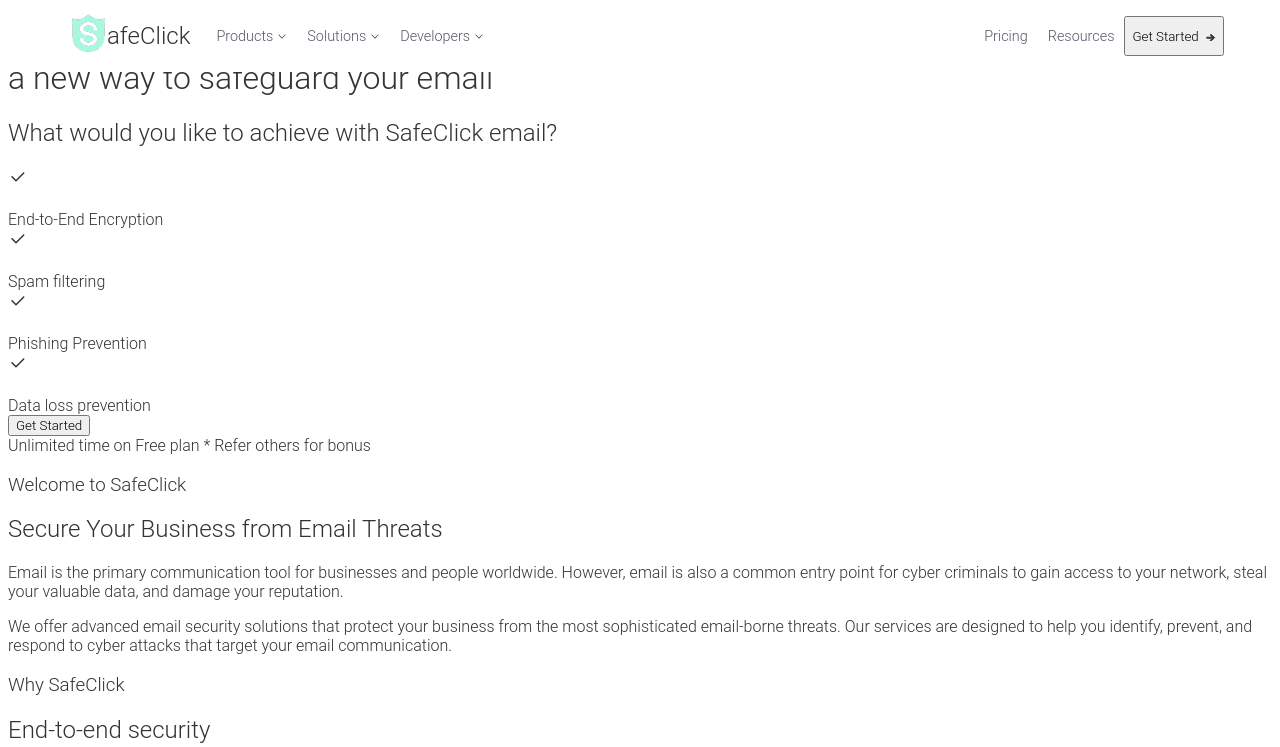
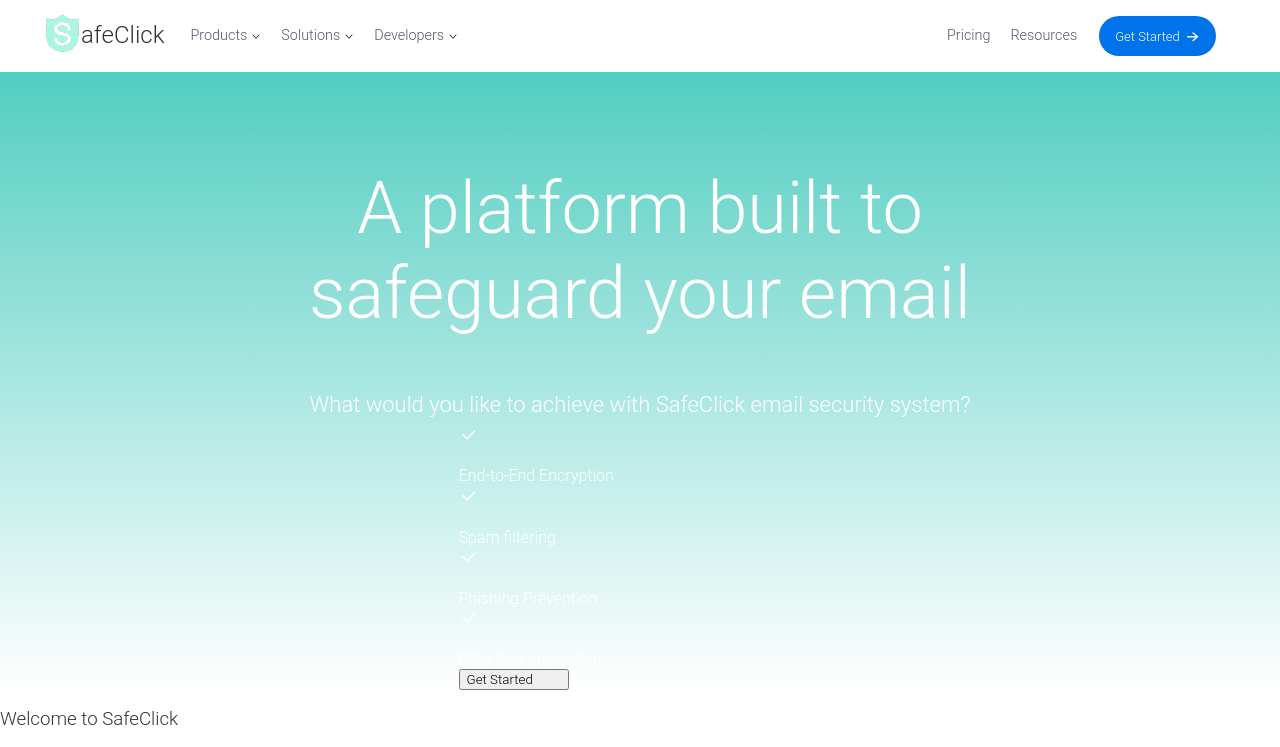
Before and after one commit to helenma0223234/mock-bussiness-static-landingpage, a plain HTML site: page index.html in a window 1280 px wide. Shown: the top 747 px of the page. Drawn offline with Linux system fonts and the light colour scheme.

Commit message:
hero section | fixed wrong css | next is grid

```diff
--- a/index.html
+++ b/index.html
@@ -6,8 +6,8 @@
   <link href="style.css" rel="stylesheet">
 </head>
 <body>
-    <div id="default-app-theme" class="default-app-theme">
-        <header class="SiteHeader">
+    <div class="default-app-theme">
+        <div class="SiteHeader">
             <div class="SiteHeader_wrapper">
                 <div class="SiteHeader_container">
                     <div class="SiteHeader-logo-wrapper">
@@ -43,11 +43,11 @@
                                 <span>Resources</span>
                             </div>
                             <div class="header-button-wrapper">
-                                <button class="signup-button xs disable-animation has-arrow" data-style="zoom-in" data-size="xl" type="button">
+                                <button class="signup-button-with-arrow ladda-button basic-blue xs">
                                     <span class="signup-text">Get Started</span>
                                     <span class="arrow-wrapper xs signup">
-                                        <svg width="10" height="14" viewBox="0 0 9 7" xmlns="http://www.w3.org/2000/svg" class="site-header-item-icon">
-                                            <path fill-rule="evenodd" clip-rule="evenodd" d="M4.628.616a.5.5 0 1 0-.64.768L6.203 3.23H.5a.5.5 0 0 0 0 1h5.612L3.988 6a.5.5 0 1 0 .64.769l3.23-2.693a.5.5 0 0 0 0-.768L4.628.616z"></path>
+                                        <svg width="10" height="14" viewBox="0 0 10 7" xmlns="http://www.w3.org/2000/svg" class="site-header-item-icon">
+                                            <path fill-rule="evenodd" clip-rule="evenodd" d="M 4.628 0.616 a 0.5 0.5 0 1 0 -0.64 0.768 L 6.203 3.23 H 0.5 a 0.5 0.5 0 0 0 0 1 h 5.612 L 3.988 6 a 0.5 0.5 0 1 0 0.64 0.769 l 3.23 -2.693 a 0.5 0.5 0 0 0 0 -0.768 L 4.628 0.616 Z"></path>
                                         </svg>
                                     </span>
                                 </button>
@@ -56,20 +56,21 @@
                     </nav>
                 </div>
             </div>
-        </header>
+        </div>
         <main id="main">
-            <div class="base-layout-component-1">
+            <div class="base-layout-component-1" style="color: rgb(255, 255, 255); background: linear-gradient(rgba(10, 185, 168, 0.868) -10%, rgb(255, 255, 255) 100%); padding-top: 40px;">
+                <div class="component-1-wrapper">
                     <div class="stars-canvas"></div>
-                <div class="paragraph-wrapper">
-                    <div class="title">
-                        <h1 class="core-title xxl">A platform built for
+                    <div class="paragraph-wrapper align-center">
+                        <div class="title" style="max-width: min(880px,1440px); margin-top:0px;">
+                            <h1 class="core-title xxl">A platform built to
                             <br>
-                        a new way to safeguard your email
+                            safeguard your email
                             </h1>
                         </div>
                         <div class="body">
                             <h2 class="paragraph-body lg">
-                        What would you like to achieve with SafeClick email?
+                            What would you like to achieve with SafeClick email security system?
                             </h2>
                         </div>
                     </div>
@@ -150,6 +151,7 @@
                                         </button>
                                         <div class="button-additional-text-below">
                                             Unlimited time on Free plan * Refer others for bonus
+                                        </div>
                                     </div>
                                 </div>
                             </div>
@@ -359,6 +361,9 @@
                     </div>
                 </div>
             </div>
+            <div class="base-layout-component-5 base-footer">
+                <div class="footer-desktop-wrapper"></div>
+            </div>
         </main>
     </div>
 </body>
--- a/style.css
+++ b/style.css
@@ -14,6 +14,8 @@
   font-size: 16px;
   color: #333;
   scroll-behavior: smooth;
+  margin: 0;
+  line-height: 1.15;
 }
 
 button,
@@ -21,7 +23,17 @@
   cursor: pointer;
 }
 
-.SiteHeader_container {
+.default-app-theme {
+  position:relative;
+  z-index: 1;
+  display: flex;
+}
+
+/* .SiteHeader{
+  display: block;
+} */
+
+.SiteHeader_wrapper {
   width: 100%;
   height: 72px;
   position: fixed;
@@ -31,31 +43,31 @@
   justify-content: center;
 }
 
-.SiteHeader .SiteHeader_container {
+.SiteHeader_container {
   width: 100%;
   position: fixed;
   height: 72px;
-  padding-left: 64px;
+  padding-left: 46px;
   padding-right: 64px;
   z-index: 555;
   background-color: #ffffff;
   transition: background-color 200ms ease;
-  top: 0;
   display: flex;
   align-items: center;
 }
 
-.SiteHeader .SiteHeader_container .SiteHeader-logo-wrapper {
+
+.SiteHeader-logo-wrapper {
   display: flex;
   align-items: center;
   margin-right: 1rem;
 }
 
 .SiteHeader-logo-wrapper h1 {
-  font-size: 1.5rem; /* or any other font size you prefer */
+  font-size: 1.5rem;
 }
 
-.SiteHeader .SiteHeader_container .SiteHeader-logo-wrapper img {
+.SiteHeader-logo-wrapper img {
   height: 38px;
   width: 33px;
   margin-right: 2px;
@@ -63,7 +75,7 @@
   justify-self: baseline;
 }
 
-.SiteHeader .SiteHeader_container .SiteHeader-desktop-content {
+.SiteHeader-desktop-content {
   display: flex;
   flex-grow: 1;
   flex-shrink: 1;
@@ -72,18 +84,18 @@
   height: 72px;
 }
 
-.SiteHeader .SiteHeader_container .SiteHeader-desktop-content .left-side-header, .SiteHeader .SiteHeader_container .SiteHeader-desktop-content .right-side-header {
+.left-side-header,.right-side-header {
   display: flex;
   height: 100%;
   align-items: center;
 }
 
-.SiteHeader .SiteHeader_container .SiteHeader-desktop-content .left-side-header {
+.left-side-header {
   flex-grow: 1;
   flex-shrink: 0;
 }
 
-.SiteHeader .SiteHeader_container .SiteHeader-desktop-content .site-header-item {
+.site-header-item {
   display: flex;
   cursor: pointer;
   align-items: center;
@@ -94,7 +106,7 @@
   font-size: 0.9rem;
   box-shadow: var(--theme-box-shadow);
 }
-.SiteHeader .SiteHeader_container .SiteHeader-desktop-content .site-header-item-icon {
+.site-header-item-icon {
   height: 7px;
   width: 10px;
   transition: 200ms ease;
@@ -102,15 +114,16 @@
   overflow: hidden;
 }
 
-.site-header-item-icon path {
+.site-header-item.site-header-item-icon path {
   fill: #323338;
   stroke: #323338;
 }
 
-.SiteHeader .SiteHeader_container .SiteHeader-desktop-content .right-side-header {
+.right-side-header {
   display: flex;
   justify-content: flex-end;
   flex-shrink: 0;
+  /* align-items: center; */
 }
 
 .right-side-header .header-button-wrapper {
@@ -118,4 +131,113 @@
   display: flex;
   justify-content: center;
   width: 100%;
+  padding-left: 12px;
 }
+
+.signup-button, .signup-button-with-arrow {
+  padding-right: 14px;
+}
+
+.header-button-wrapper.signup-button-with-arrow {
+  height: 40px;
+  min-width: 130px;
+  overflow: hidden;
+  align-items: center;
+}
+
+button.ladda-button.basic-blue {
+  background-color: var(--color-basic_blue);
+  color: #ffffff;
+}
+
+button.ladda-button.xs {
+  font-size: 0.8125rem;
+  padding: 8px 16px;
+  font-weight: 300;
+}
+
+button.ladda-button {
+  border-radius: 30px;
+  text-align: center;
+  cursor: pointer;
+  padding: 16px 32px;
+  line-height: 17px;
+  user-select: none;
+  border: none;
+  font-weight: 400;
+  font-size: 1rem;
+}
+
+.arrow-wrapper{
+  padding-left: 12px;
+  padding-right: 8px;
+  transition: padding 0.3s ease-in-out;
+}
+
+.arrow-wrapper.xs {
+  padding-left: 2px;
+  padding-right: 1px;
+}
+
+.arrow-wrapper svg{
+  fill: currentColor;
+  transform: scale(1.4);
+  position: relative;
+  top:-1px;
+}
+
+.component-1-wrapper {
+  max-width: 1440px;
+  padding-top: 97px;
+  margin: auto;
+  height: 650px;
+  display: flex;
+  position: relative;
+  justify-content: center;
+  align-items: center;
+  flex-direction: column;
+}
+
+.paragraph-wrapper {
+  word-break: break-word;
+  width: 100%;
+  display: flex;
+  flex-direction: column;
+}
+
+.paragraph-wrapper.align-center {
+  align-items: center;
+}
+
+.component-1-wrapper.paragraph-wrapper.title{
+  margin-left: auto;
+  margin-right: auto;
+  width: 100%;
+}
+
+.component-1-wrapper.paragraph-wrapper.title.core-title {
+  padding-bottom: 8px;
+  font-weight: 400;
+}
+
+.core-title.xxl {
+  font-size: 4.5rem;
+  line-height: 85px;
+  text-align: center;
+}
+
+.core-title {
+  font-size: 2.25rem;
+  line-height: 48px;
+  word-break: break-word;
+}
+
+.paragraph-body.lg {
+  font-size: 1.375rem;
+  line-height: 40px;
+}
+
+.paragraph-body {
+  margin: 0;
+  word-break: break-word;
+}
```
Lines whose indentation alone changed are shown as unchanged.
